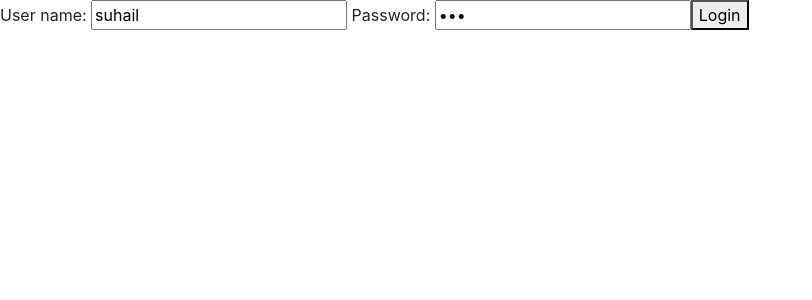
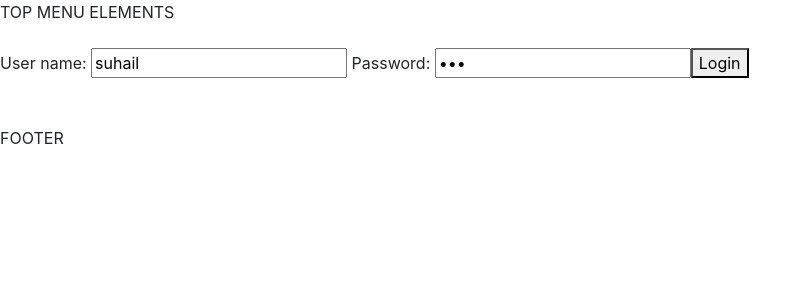
Before and after one commit to suhailakhtar039/springboot-angular, an Angular app in the folder frontend/todo/: page / in a window 1280 px wide. Shown: the top 300 px of the page, without its empty margins (0-812 px from the left). Built offline with nearby package versions, Linux system fonts and the light colour scheme.

Commit message:
menu and footer component added

```diff
--- a/frontend/todo/src/app/app.component.html
+++ b/frontend/todo/src/app/app.component.html
@@ -2,4 +2,6 @@
 <h1>{{ message }}</h1>
 <app-welcome></app-welcome> -->
 <!-- <app-login></app-login> -->
+<app-menu></app-menu>
 <router-outlet></router-outlet>
+<app-footer></app-footer>
--- a/frontend/todo/src/app/footer/footer.component.html
+++ b/frontend/todo/src/app/footer/footer.component.html
@@ -1 +1,2 @@
-<p>footer works!</p>
+<br /><br />
+FOOTER
--- a/frontend/todo/src/app/menu/menu.component.html
+++ b/frontend/todo/src/app/menu/menu.component.html
@@ -1 +1,2 @@
-<p>menu works!</p>
+TOP MENU ELEMENTS <br />
+<br />
```
Also changed, not shown: frontend/todo/src/app/app.component.ts (+10 -1 lines).
